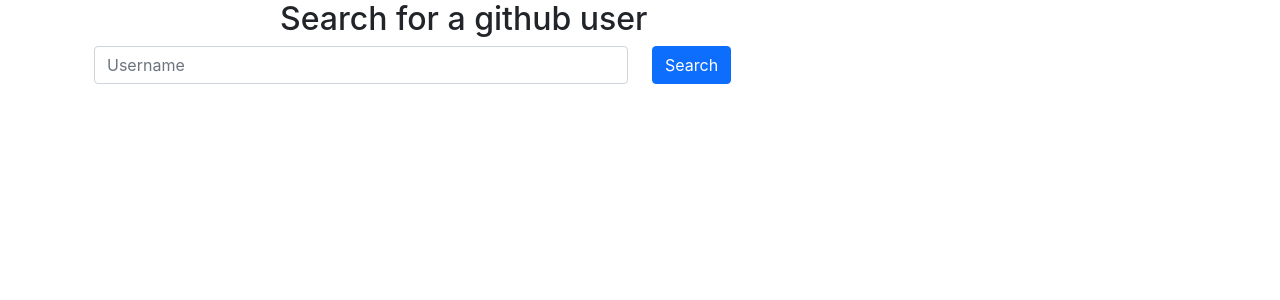
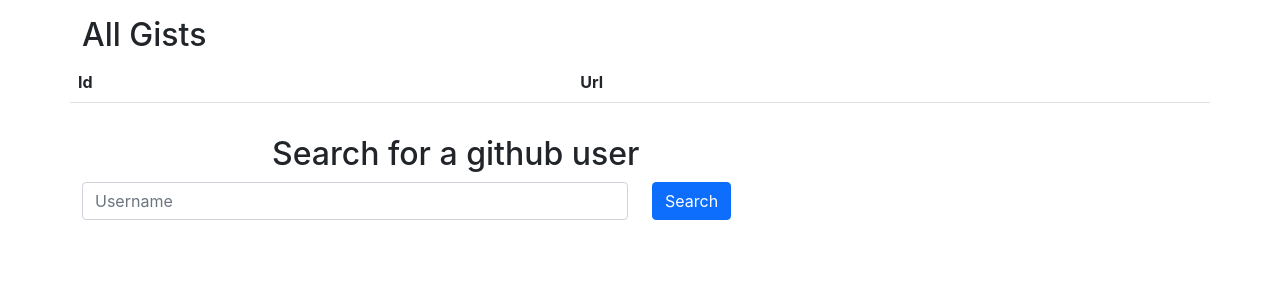
Before and after one commit to Ozoniuss/SectorLabsCodingChallenge, a React (Create React App) app in the folder coding-challenge/: page / in a window 1280 px wide. Shown: the top 300 px of the page. Built offline with nearby package versions, Linux system fonts and the light colour scheme; the HTML template or start-up script is replaced by a standard one.

Commit message:
Created the Gists display component

```diff
--- a/coding-challenge/src/App.js
+++ b/coding-challenge/src/App.js
@@ -1,13 +1,20 @@
 import logo from './logo.svg';
 import './App.css';
 import SearchField from './components/SearchField';
+import { useState } from 'react';
+import GistsDisplay from './components/GistsDisplay';
 
 function App() {
-  console.log('app createdf');
+  const [gists, setGists] = useState([]);
+
+  const getGists = (listOfGists) => {
+    setGists(listOfGists)
+  }
 
   return (
   <div className="container">
-      <SearchField/>
+    <div className="row mt-3"><GistsDisplay gists={gists}/></div>
+    <div className='row mt-3'><SearchField getGists={getGists}/></div>
   </div>
   )
 }
--- /dev/null
+++ b/coding-challenge/src/components/GistsDisplay.js
@@ -0,0 +1,35 @@
+import React from 'react';
+import { useState } from 'react';
+
+export default function GistsDisplay(props){
+
+
+    const showGist = (gist) => {
+        return (<tr>
+            <th scope="row">{gist.id}</th>
+            <td><a href={gist.url}>{gist.url}</a></td>
+        </tr>
+        )
+    }
+
+    return(
+        <div className="container">
+        <div className="row">
+            <h2>All Gists</h2>
+        </div>
+        <div className="row">
+            <table className="table table-striped">
+                <thead>
+                    <tr>
+                        <th scope="col">Id</th>
+                        <th scope="col">Url</th>
+                    </tr>
+                </thead>
+                <tbody>
+                    {props.gists.map(showGist)}
+                </tbody>
+            </table>
+        </div>
+    </div>
+    )
+}
--- a/coding-challenge/src/components/SearchField.js
+++ b/coding-challenge/src/components/SearchField.js
@@ -2,26 +2,27 @@
 import { useState } from "react";
 
 
-export default function SearchField(){
+export default function SearchField(props){
     const [username, setUsername] = useState("");
-    const [error, setError] = useState("");
 
-    const searchUser = () =>{
-        console.log('fsfafa')
+    const searchUserGists = () =>{
 
-        const requestOptions = {
-            method: "POST",
-            headers: {"Content-Type": "application/json"}
-        };
+        fetch('https://api.github.com/users/Ozoniuss/gists').then((response) =>
+        {
+           return response.json();
+        }).then(
+            (data) => {
+                props.getGists(data);
+                });
+        //displayGists();
+    }
 
-        fetch('GET github.com/Ozoniuss/gists/public/').then((response) =>
-        {
-            if (response.ok){
-                return response.json();
-            }
-        }).then((data) => console.log(data));
-        ;
-    }
+    // const displayGists = () =>{
+    //     console.log(gists)
+    //     for (const key in gists){
+    //         console.log(gists[key]);
+    //     }
+    // }
 
     return (
         <div className="container">
@@ -44,7 +45,7 @@
                     </input>
                 </div>
                 <div className='col-6'>
-                    <button type="button" className="btn btn-primary" onClick={searchUser}>Search</button>
+                    <button type="button" className="btn btn-primary" onClick={searchUserGists}>Search</button>
                 </div>
             </div>
         </div>
```
Also changed, not shown: coding-challenge/src/components/ShowGists.js (deleted, +0 -8 lines).
